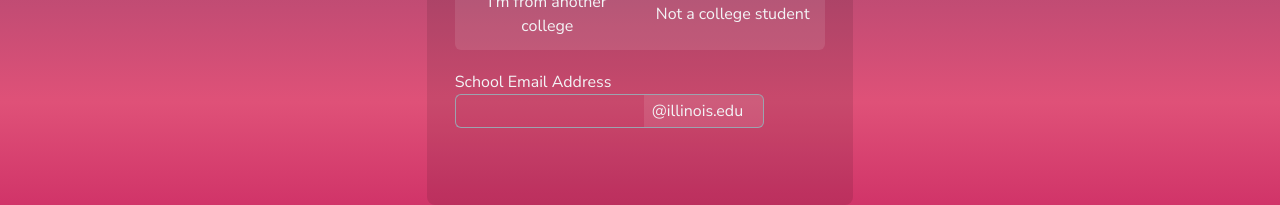
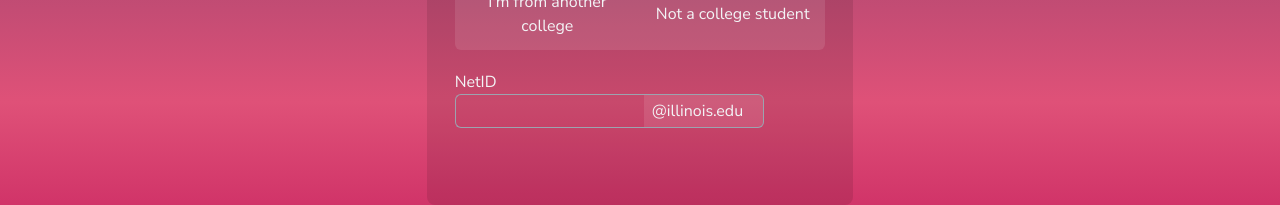
Before and after one commit to ReflectionsProjections/rp2023, a SvelteKit app: page /register in a window 1280 px wide. Shown: the part 416-621 px from the top of the page. Built offline with nearby package versions, Linux system fonts and the light colour scheme; some icons are missing.

Commit message:
Update netid label

```diff
--- a/src/components/registration/dynamic-email.svelte
+++ b/src/components/registration/dynamic-email.svelte
@@ -9,7 +9,7 @@
 
 {#if uiucStudent === 'yes'}
 	<div class="flex flex-col items-start">
-		<label for="email">School Email Address</label>
+		<label for="email"> NetID</label>
 		<span class="flex flex-row items-center w-full">
 			<input
 				type="email"
```
